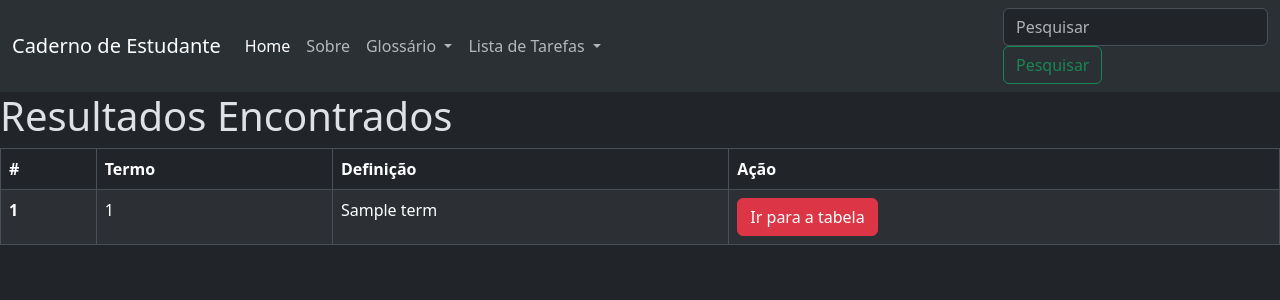
After one commit to gazinmarks/projeto-app-tarefas, a Flask app: template templates/search_task.html in a window 1280 px wide. The commit adds this page. Shown: the top 300 px of the page. Run offline with Flask 3, Linux system fonts and the light colour scheme; the template is opened without the code that fills it: most values are stand-ins (such as "Sample title", 1, 10 or a date in 2020).

Commit message:
atualização redirecionamento

```diff
--- a/app.py
+++ b/app.py
@@ -138,10 +138,20 @@ def search_bar(term_id):
         for row_task, row_glossary in zip_longest(reader_tasks, reader_glossary):
             if row_task and any(term_id.lower() in cell.lower() for cell in row_task):
                 search_results.append(row_task)
+                return render_template('search_task.html', results=search_results)
             if row_glossary and any(term_id.lower() in cell.lower() for cell in row_glossary):
                 search_results.append(row_glossary)
+                return render_template('search_glossary.html', results=search_results)
 
-    return render_template('search_page.html', results=search_results)
+
+@app.route('/redirect_task')
+def redirect_task():
+    return redirect(url_for('tasks'))
+
+
+@app.route('/redirect_term')
+def redirect_term():
+    return redirect(url_for('glossary'))
 
 
 if __name__ == "__main__":
--- a/bd_tasks.csv
+++ b/bd_tasks.csv
@@ -1 +1 @@
-gabriel kiki;gabriel kiki
+academia;
--- a/templates/search_page.html
+++ b/templates/search_glossary.html
@@ -18,8 +18,8 @@
         <td>{{ term[0] }}</td>
         <td>{{ term[1] }}</td>
         <td>
-            <form method="post" action="{{ url_for('delete_task', term_id=loop.index-1) }}">
-                <button type="submit" class="btn btn-danger">Excluir</button>
+            <form action="{{ url_for('redirect_term', term_id=loop.index-1) }}">
+                <button type="submit" class="btn btn-danger">Ir para a tabela</button>
             </form>
         </td>
     </tr>
--- /dev/null
+++ b/templates/search_task.html
@@ -0,0 +1,30 @@
+{% extends "model.html" %}
+{% block conteudo %}
+<h1>Resultados Encontrados</h1>
+
+<table class="table table-striped table-responsive table-bordered">
+    <thead class="thead-default">
+    <tr>
+        <th scope="col">#</th>
+        <th scope="col">Termo</th>
+        <th scope="col">Definição</th>
+        <th scope="col">Ação</th>
+    </tr>
+    </thead>
+    <tbody>
+    {% for term in results %}
+    <tr>
+        <th scope="row">{{ loop.index }}</th>
+        <td>{{ term[0] }}</td>
+        <td>{{ term[1] }}</td>
+        <td>
+            <form action="{{ url_for('redirect_task', term_id=loop.index-1) }}">
+                <button type="submit" class="btn btn-danger">Ir para a tabela</button>
+            </form>
+        </td>
+    </tr>
+    {% endfor %}
+    </tbody>
+</table>
+
+{% endblock %}
```
